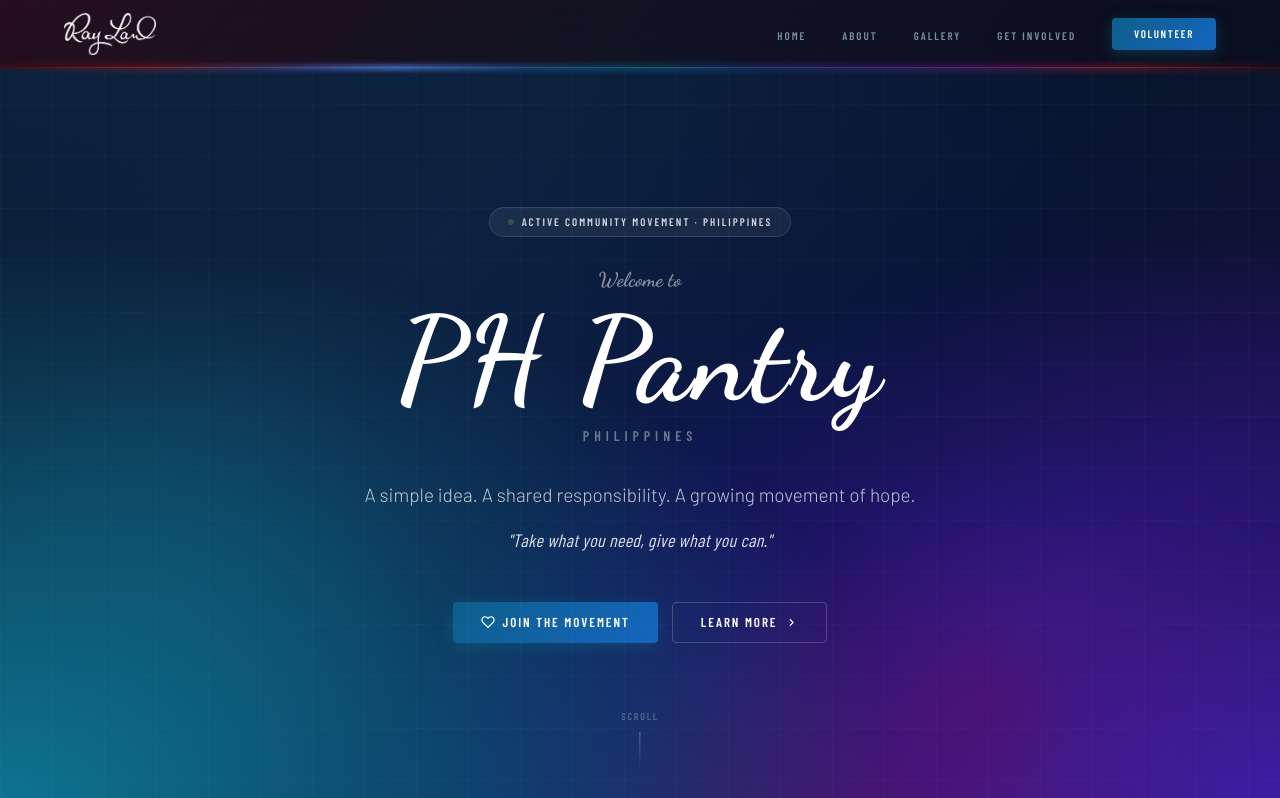
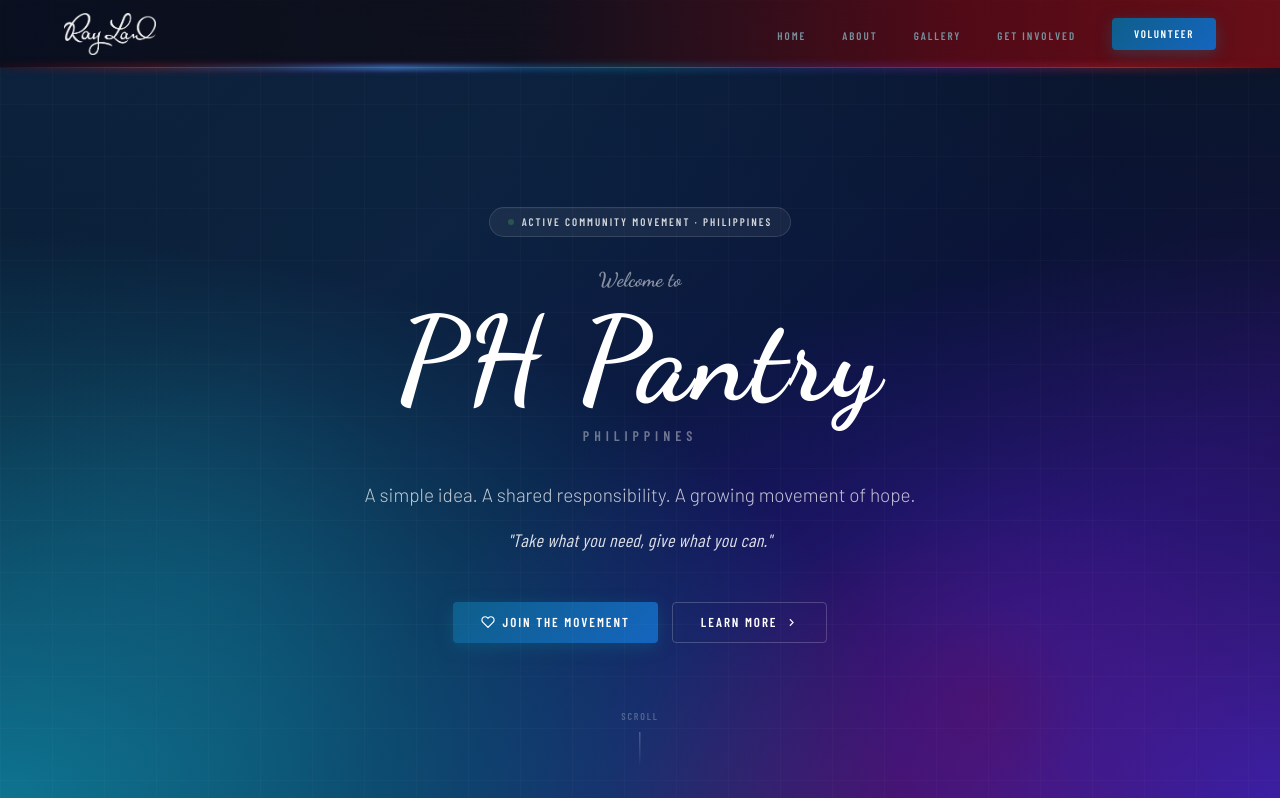
Before and after one commit to anthonyrunbusinessrun/phpantry-rayland, a Next.js app: page / in a window 1280 px wide. Shown: the top 798 px of the page. Built offline with nearby package versions, Linux system fonts and the light colour scheme.

Commit message:
fix: navbar gradient dark left → red right

```diff
--- a/components/Navbar.tsx
+++ b/components/Navbar.tsx
@@ -99,8 +99,8 @@ export default function Navbar() {
       <nav style={{
         position: 'fixed', top: 0, left: 0, right: 0, zIndex: 100,
         background: scrolled
-          ? 'linear-gradient(135deg, rgba(60,0,0,0.97) 0%, rgba(30,0,0,0.97) 40%, rgba(10,5,15,0.97) 100%)'
-          : 'linear-gradient(135deg, rgba(60,0,0,0.55) 0%, rgba(30,0,0,0.45) 40%, rgba(10,5,15,0.35) 100%)',
+          ? 'linear-gradient(90deg, rgba(8,4,12,0.97) 0%, rgba(20,2,2,0.97) 40%, rgba(140,0,0,0.97) 75%, rgba(180,10,10,0.97) 100%)'
+          : 'linear-gradient(90deg, rgba(8,4,12,0.6) 0%, rgba(20,2,2,0.55) 40%, rgba(140,0,0,0.55) 75%, rgba(180,10,10,0.55) 100%)',
         backdropFilter: 'blur(24px)',
         WebkitBackdropFilter: 'blur(24px)',
         transition: 'background 0.4s ease',
```
